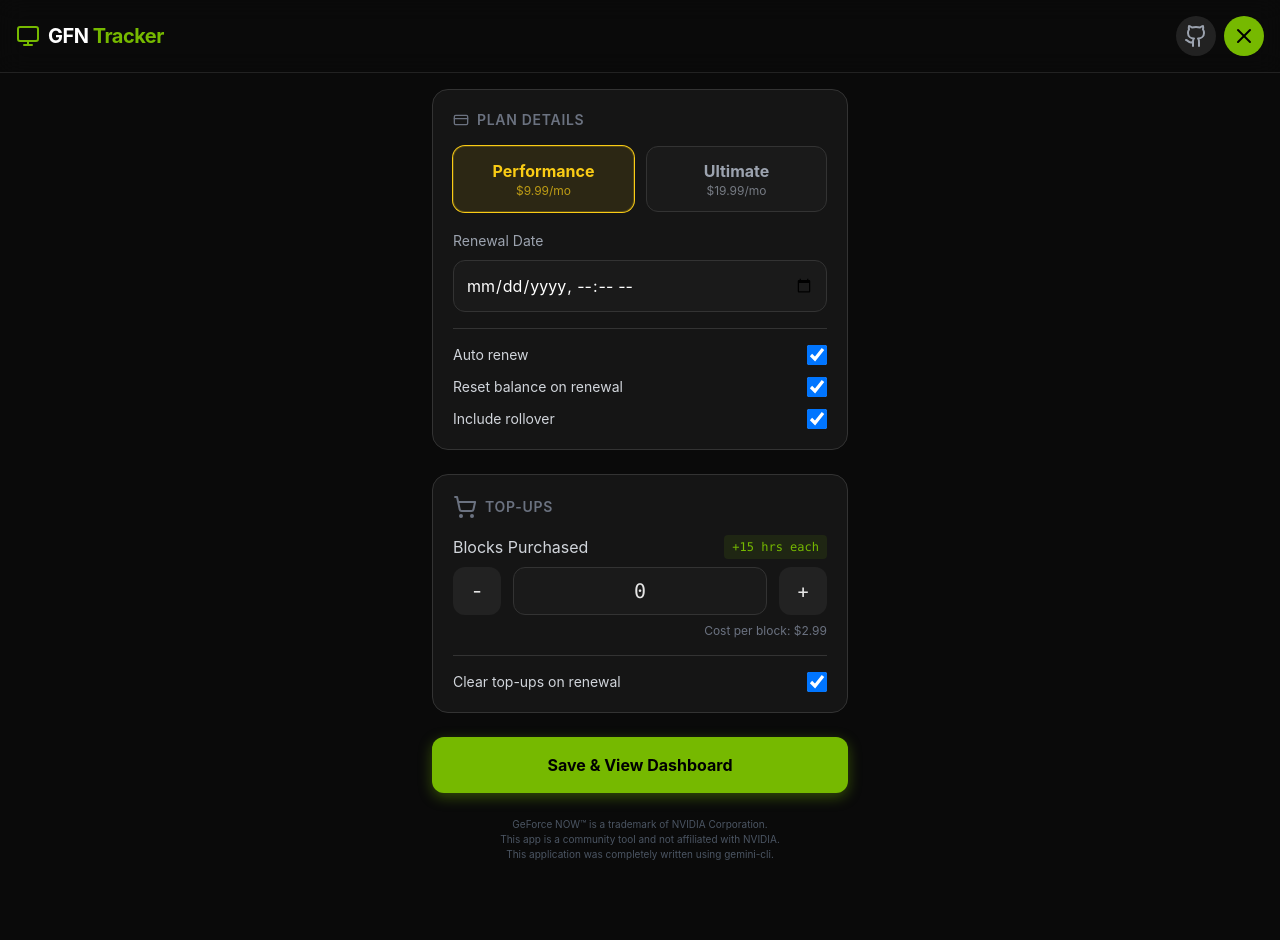
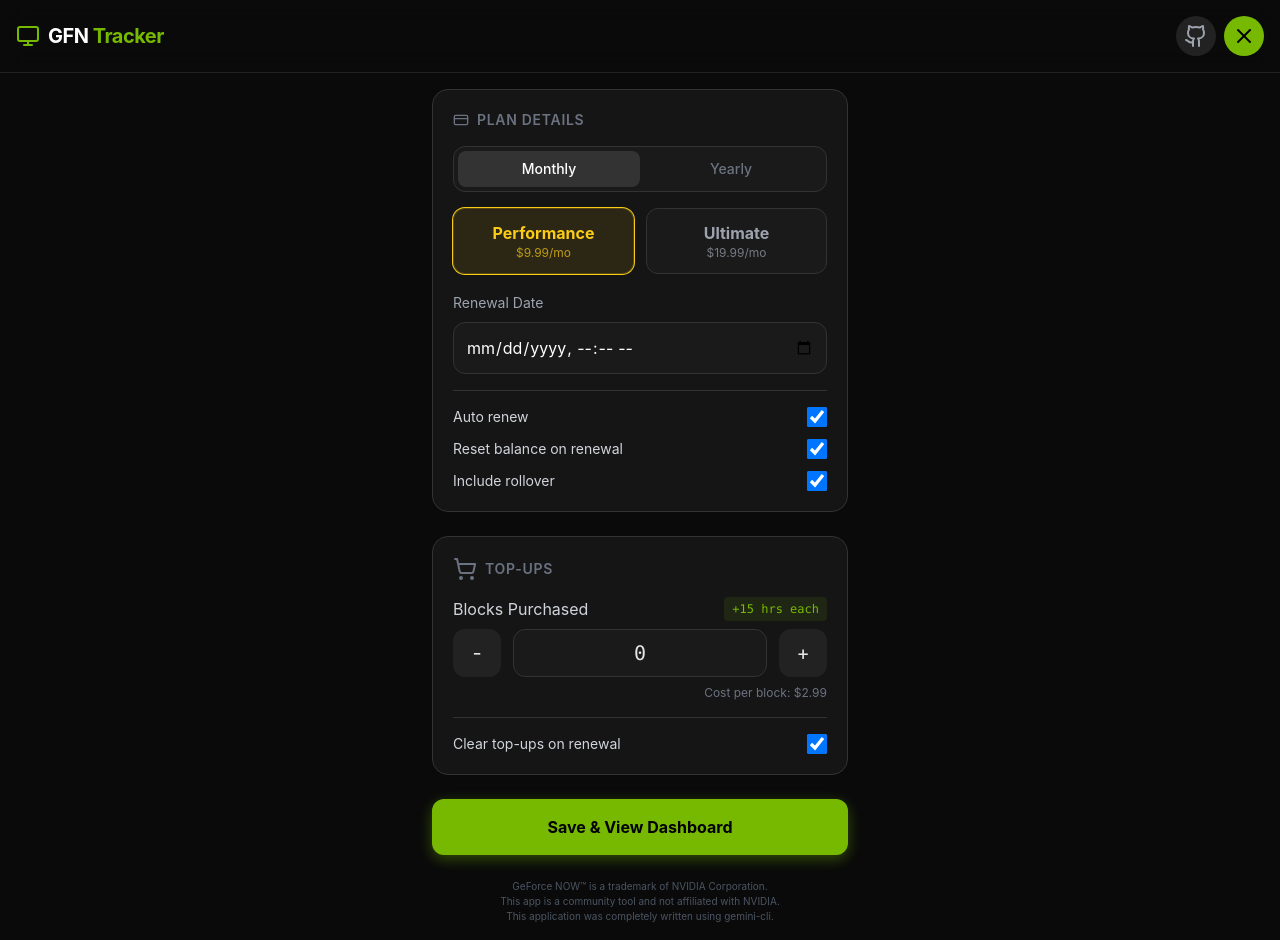
Before and after one commit to Skylark95/gfn-tracker, a React (Vite) app: page / in a window 1280 px wide. Both pictures are taken after a click on the button 1244 px from the left and 36 px from the top of the page. Before the commit the page ends 878 px from the top, so only its background shows below. Built offline with nearby package versions, Linux system fonts and the light colour scheme.

Commit message:
feat: add support for 12-month plans

```diff
--- a/src/App.tsx
+++ b/src/App.tsx
@@ -1,7 +1,7 @@
 import React, { useState, useEffect, useMemo } from 'react'
 import './input.css'
 
-import { Balance, BeforeInstallPromptEvent } from './types'
+import { Balance, BeforeInstallPromptEvent, BillingCycle } from './types'
 import { calculateData } from './utils/calculations'
 import { checkRenewal } from './utils/renewal'
 
@@ -29,6 +29,7 @@
     // Default Values
     const defaults = {
       plan: 'performance',
+      billingCycle: 'monthly' as BillingCycle,
       balance: { hours: 100, minutes: 0 },
       renewalDate: '',
       purchasedBlocks: 0,
@@ -44,6 +45,7 @@
 
     const currentData = {
       plan: (saved.plan as string) ?? defaults.plan,
+      billingCycle: (saved.billingCycle as BillingCycle) ?? defaults.billingCycle,
       balance: {
         hours: savedBalance?.hours ?? defaults.balance.hours,
         minutes: savedBalance?.minutes ?? defaults.balance.minutes,
@@ -80,6 +82,7 @@
   const [initialData] = useState(() => getInitialData())
 
   const [plan, setPlan] = useState<string>(initialData.plan)
+  const [billingCycle, setBillingCycle] = useState<BillingCycle>(initialData.billingCycle)
   const [balance, setBalance] = useState<Balance>(initialData.balance)
   const [renewalDate, setRenewalDate] = useState<string>(initialData.renewalDate)
   const [purchasedBlocks, setPurchasedBlocks] = useState<number>(initialData.purchasedBlocks)
@@ -113,6 +116,7 @@
   useEffect(() => {
     const data = {
       plan,
+      billingCycle,
       balance,
       renewalDate,
       purchasedBlocks,
@@ -125,6 +129,7 @@
     localStorage.setItem(LOCAL_STORAGE_KEY, JSON.stringify(data))
   }, [
     plan,
+    billingCycle,
     balance,
     renewalDate,
     purchasedBlocks,
@@ -140,12 +145,13 @@
   const calculatedData = useMemo(() => {
     return calculateData(
       plan,
+      billingCycle,
       balance,
       renewalDate,
       purchasedBlocks,
       excludeRollover
     )
-  }, [plan, balance, renewalDate, purchasedBlocks, excludeRollover])
+  }, [plan, billingCycle, balance, renewalDate, purchasedBlocks, excludeRollover])
 
   // --- Helpers ---
 
@@ -182,6 +188,8 @@
           <SettingsPanel
             plan={plan}
             setPlan={setPlan}
+            billingCycle={billingCycle}
+            setBillingCycle={setBillingCycle}
             renewalDate={renewalDate}
             setRenewalDate={setRenewalDate}
             purchasedBlocks={purchasedBlocks}
--- a/src/components/SettingsPanel.tsx
+++ b/src/components/SettingsPanel.tsx
@@ -1,11 +1,13 @@
 import React from 'react'
 import { CreditCard, ShoppingCart } from 'lucide-react'
 import { PLANS, TOP_UP_HOURS } from '../utils/calculations'
-import { Plan } from '../types'
+import { BillingCycle, Plan } from '../types'
 
 interface SettingsPanelProps {
   plan: string
   setPlan: (plan: string) => void
+  billingCycle: BillingCycle
+  setBillingCycle: (cycle: BillingCycle) => void
   renewalDate: string
   setRenewalDate: (date: string) => void
   purchasedBlocks: number
@@ -25,6 +27,8 @@
 const SettingsPanel: React.FC<SettingsPanelProps> = ({
   plan,
   setPlan,
+  billingCycle,
+  setBillingCycle,
   renewalDate,
   setRenewalDate,
   purchasedBlocks,
@@ -47,6 +51,30 @@
           <CreditCard size="16" /> Plan Details
         </h2>
 
+        {/* Billing Cycle Toggle */}
+        <div className="flex p-1 bg-[#1a1a1a] rounded-xl border border-[#333] mb-4">
+          <button
+            onClick={() => setBillingCycle('monthly')}
+            className={`flex-1 py-2 text-sm font-medium rounded-lg transition-all ${
+              billingCycle === 'monthly'
+                ? 'bg-[#333] text-white shadow-sm'
+                : 'text-gray-500 hover:text-gray-300'
+            }`}
+          >
+            Monthly
+          </button>
+          <button
+            onClick={() => setBillingCycle('yearly')}
+            className={`flex-1 py-2 text-sm font-medium rounded-lg transition-all ${
+              billingCycle === 'yearly'
+                ? 'bg-[#333] text-white shadow-sm'
+                : 'text-gray-500 hover:text-gray-300'
+            }`}
+          >
+            Yearly
+          </button>
+        </div>
+
         {/* Plan Selector */}
         <div className="grid grid-cols-2 gap-3 mb-4">
           {Object.keys(PLANS).map((key) => (
@@ -61,7 +89,8 @@
             >
               <span className="font-bold">{PLANS[key].name}</span>
               <span className="text-xs opacity-70">
-                ${PLANS[key].basePrice}/mo
+                ${billingCycle === 'yearly' ? PLANS[key].yearlyPrice : PLANS[key].monthlyPrice}
+                /{billingCycle === 'yearly' ? 'yr' : 'mo'}
               </span>
             </button>
           ))}
--- a/src/types.ts
+++ b/src/types.ts
@@ -1,7 +1,10 @@
 // Pricing Constants (based on late 2024/early 2025 data)
+export type BillingCycle = 'monthly' | 'yearly'
+
 export interface Plan {
   name: string
-  basePrice: number
+  monthlyPrice: number
+  yearlyPrice: number
   topUpPrice: number
   color: string
   bg: string
--- a/src/utils/calculations.ts
+++ b/src/utils/calculations.ts
@@ -1,4 +1,4 @@
-import { Plan, Balance } from '../types'
+import { Plan, Balance, BillingCycle } from '../types'
 
 // Constants
 export const ROLLOVER_HOURS = 15
@@ -8,7 +8,8 @@
 export const PLANS: Record<string, Plan> = {
   performance: {
     name: 'Performance',
-    basePrice: 9.99,
+    monthlyPrice: 9.99,
+    yearlyPrice: 99.99,
     topUpPrice: 2.99,
     color: 'text-yellow-400',
     bg: 'bg-yellow-400/10',
@@ -16,7 +17,8 @@
   },
   ultimate: {
     name: 'Ultimate',
-    basePrice: 19.99,
+    monthlyPrice: 19.99,
+    yearlyPrice: 199.99,
     topUpPrice: 5.99,
     color: 'text-green-500',
     bg: 'bg-green-500/10',
@@ -39,6 +41,7 @@
 
 export const calculateData = (
   plan: string,
+  billingCycle: BillingCycle,
   balance: Balance,
   renewalDate: string,
   purchasedBlocks: number,
@@ -68,8 +71,9 @@
 
   // Cost Calculation
   const currentPlan = PLANS[plan] || PLANS.performance
-  const totalCost =
-    currentPlan.basePrice + purchasedBlocks * currentPlan.topUpPrice
+  const basePrice =
+    billingCycle === 'yearly' ? currentPlan.yearlyPrice : currentPlan.monthlyPrice
+  const totalCost = basePrice + purchasedBlocks * currentPlan.topUpPrice
 
   return {
     daysRemaining,
```
Also changed, not shown: 2 other files (tests, documents, lock files or other folders).
